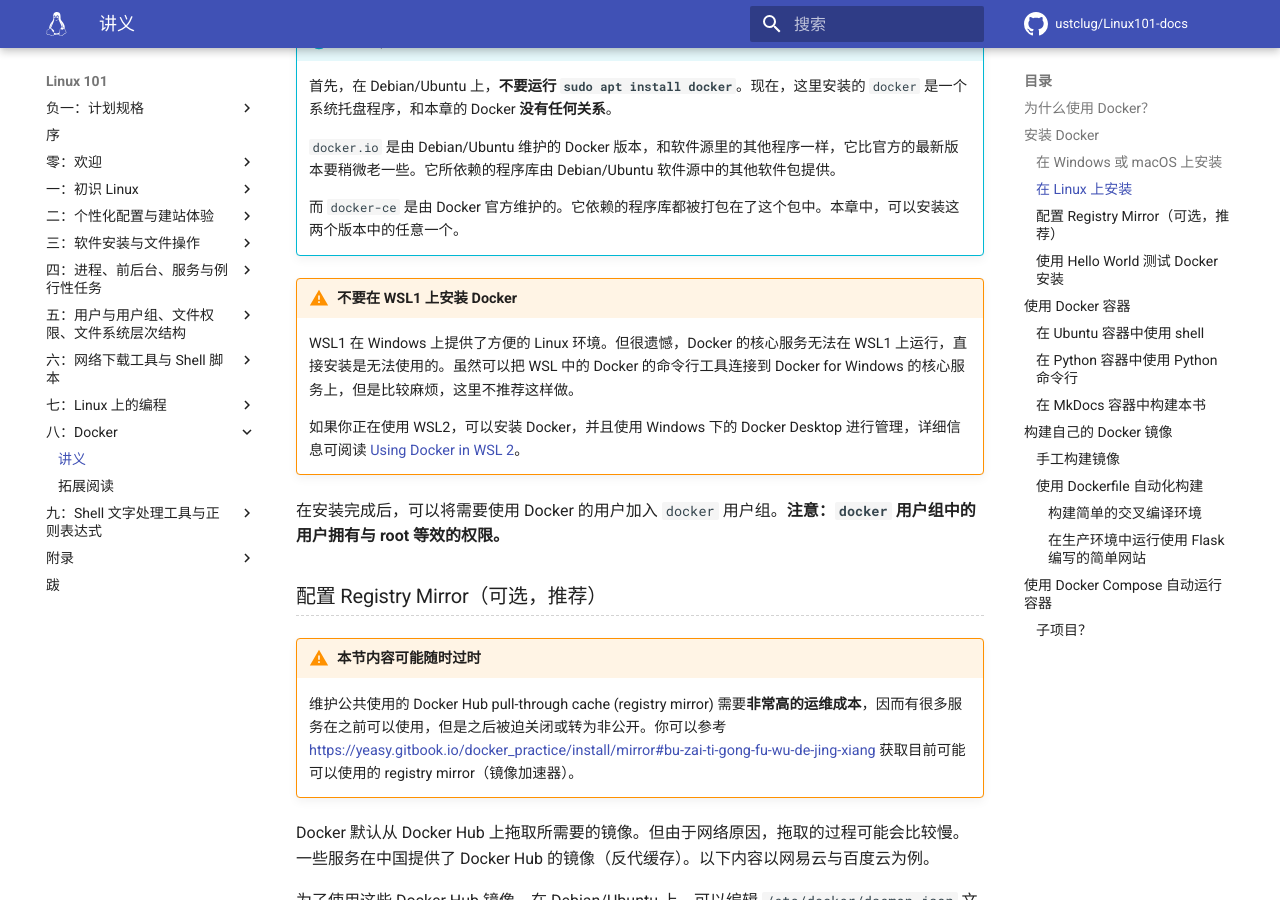
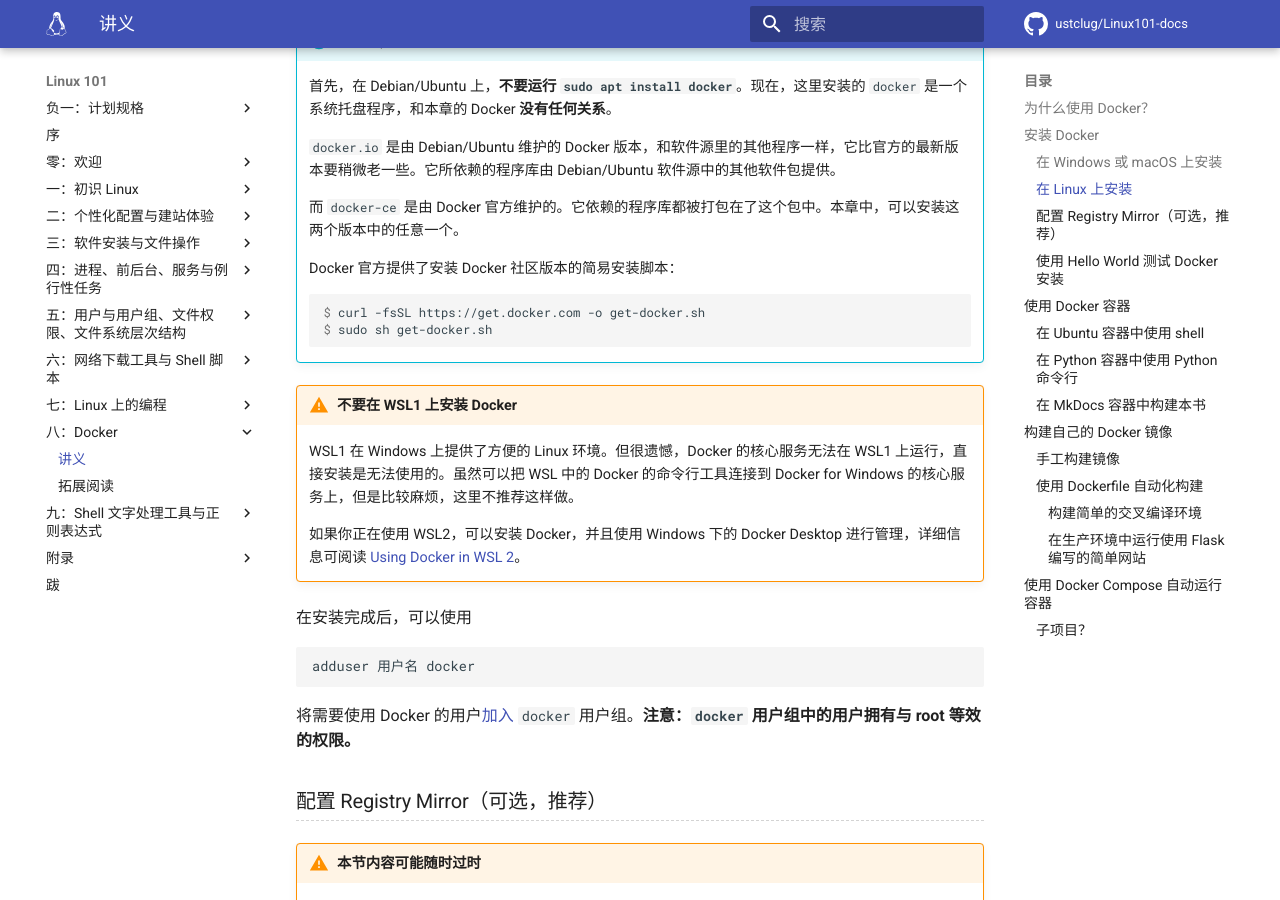
Before and after one commit to ustclug/Linux101-docs, an MkDocs documentation site: the page built from docs/Ch08/index.md, in a window 1280 px wide and 900 px high, scrolled down 1634 px. Built offline with MkDocs 1.6.1 and Material for MkDocs 9.7.7, drawn with Linux system fonts in a browser that asks for light colours; comment, search, counter and statistics services are not loaded.

Commit message:
Ch08: Add convenience script and guide to add user to docker group

````diff
--- a/docs/Ch08/index.md
+++ b/docs/Ch08/index.md
@@ -47,13 +47,24 @@
 
     而 `docker-ce` 是由 Docker 官方维护的。它依赖的程序库都被打包在了这个包中。本章中，可以安装这两个版本中的任意一个。
 
+    Docker 官方提供了安装 Docker 社区版本的简易安装脚本：
+
+    ```console
+    $ curl -fsSL https://get.docker.com -o get-docker.sh
+    $ sudo sh get-docker.sh
+    ```
+
 !!! warning "不要在 WSL1 上安装 Docker"
 
     WSL1 在 Windows 上提供了方便的 Linux 环境。但很遗憾，Docker 的核心服务无法在 WSL1 上运行，直接安装是无法使用的。虽然可以把 WSL 中的 Docker 的命令行工具连接到 Docker for Windows 的核心服务上，但是比较麻烦，这里不推荐这样做。
 
     如果你正在使用 WSL2，可以安装 Docker，并且使用 Windows 下的 Docker Desktop 进行管理，详细信息可阅读 [Using Docker in WSL 2](https://code.visualstudio.com/blogs/2020/03/02/docker-in-wsl2)。
 
-在安装完成后，可以将需要使用 Docker 的用户加入 `docker` 用户组。**注意：`docker` 用户组中的用户拥有与 root 等效的权限。**
+在安装完成后，可以使用
+
+    adduser 用户名 docker
+
+将需要使用 Docker 的用户[加入](../Ch05/index.md#adduser) `docker` 用户组。**注意：`docker` 用户组中的用户拥有与 root 等效的权限。**
 
 ### 配置 Registry Mirror（可选，推荐） {#setup-registry-mirror}
 
````
